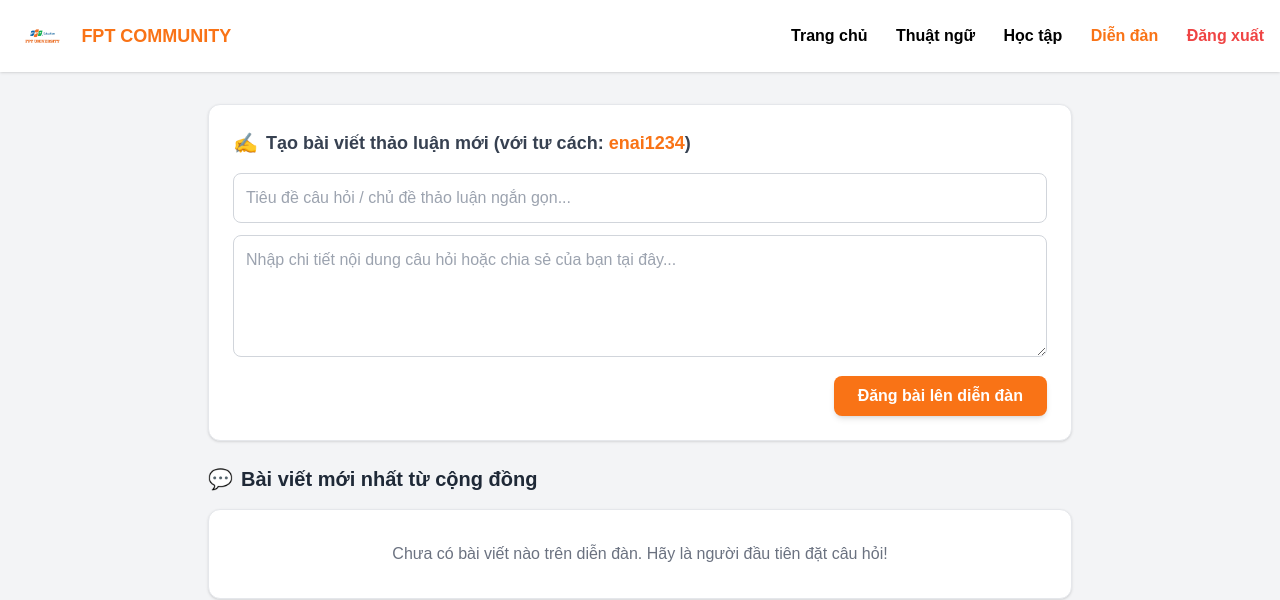
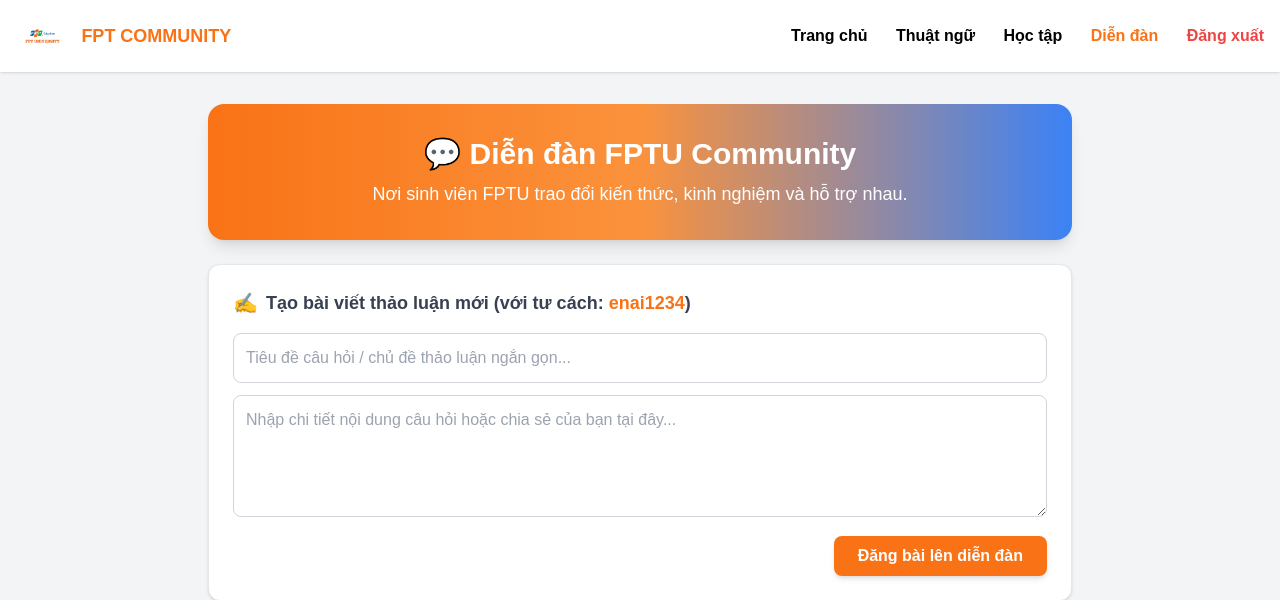
Before and after one commit to nguyendangkhoa22052007-del/SSA101, a Flask app: page /forum in a window 1280 px wide. Shown: the top 600 px of the page. Run offline with Flask 3, Linux system fonts and the light colour scheme; a user stored in the database is signed in; data comes from the database, SQL or seed files in the repository; data that the repository does not hold is empty; some libraries are stand-ins or nearby versions.

Commit message:
Update forum.html

```diff
--- a/templates/forum.html
+++ b/templates/forum.html
@@ -18,11 +18,30 @@
             <a href="/vocab" class="hover:text-orange-500">Thuật ngữ</a>
             <a href="/study" class="hover:text-orange-500">Học tập</a>
             <a href="/forum" class="text-orange-500">Diễn đàn</a>
-            <a href="/logout" class="text-red-500">Đăng xuất</a>
+            <a href="/logout"
+   class="text-red-500"
+   onclick="return confirm('Bạn có chắc chắn muốn đăng xuất không?');">
+    Đăng xuất
+</a>
         </div>
     </div>
     <!-- MAIN CONTAINER -->
-    <div class="max-w-4xl mx-auto mt-8 px-4 grid grid-cols-1 gap-6 pb-12">
+    <!-- MAIN CONTAINER -->
+<div class="max-w-4xl mx-auto mt-8 px-4 grid grid-cols-1 gap-6 pb-12">
+
+    <!-- BANNER FORUM -->
+    <div class="bg-gradient-to-r from-orange-500 via-orange-400 to-blue-500
+                text-white rounded-2xl p-8 shadow-lg text-center">
+
+        <h1 class="text-3xl font-bold">
+            💬 Diễn đàn FPTU Community
+        </h1>
+
+        <p class="mt-2 text-lg">
+            Nơi sinh viên FPTU trao đổi kiến thức, kinh nghiệm và hỗ trợ nhau.
+        </p>
+
+    </div>
         <!-- ========================================================== -->
         <!-- ĐOẠN HIỂN THỊ CẢNH BÁO TỪ NGỮ VI PHẠM (DÂN VÀO ĐÂY) -->
         <!-- ========================================================== -->
```
